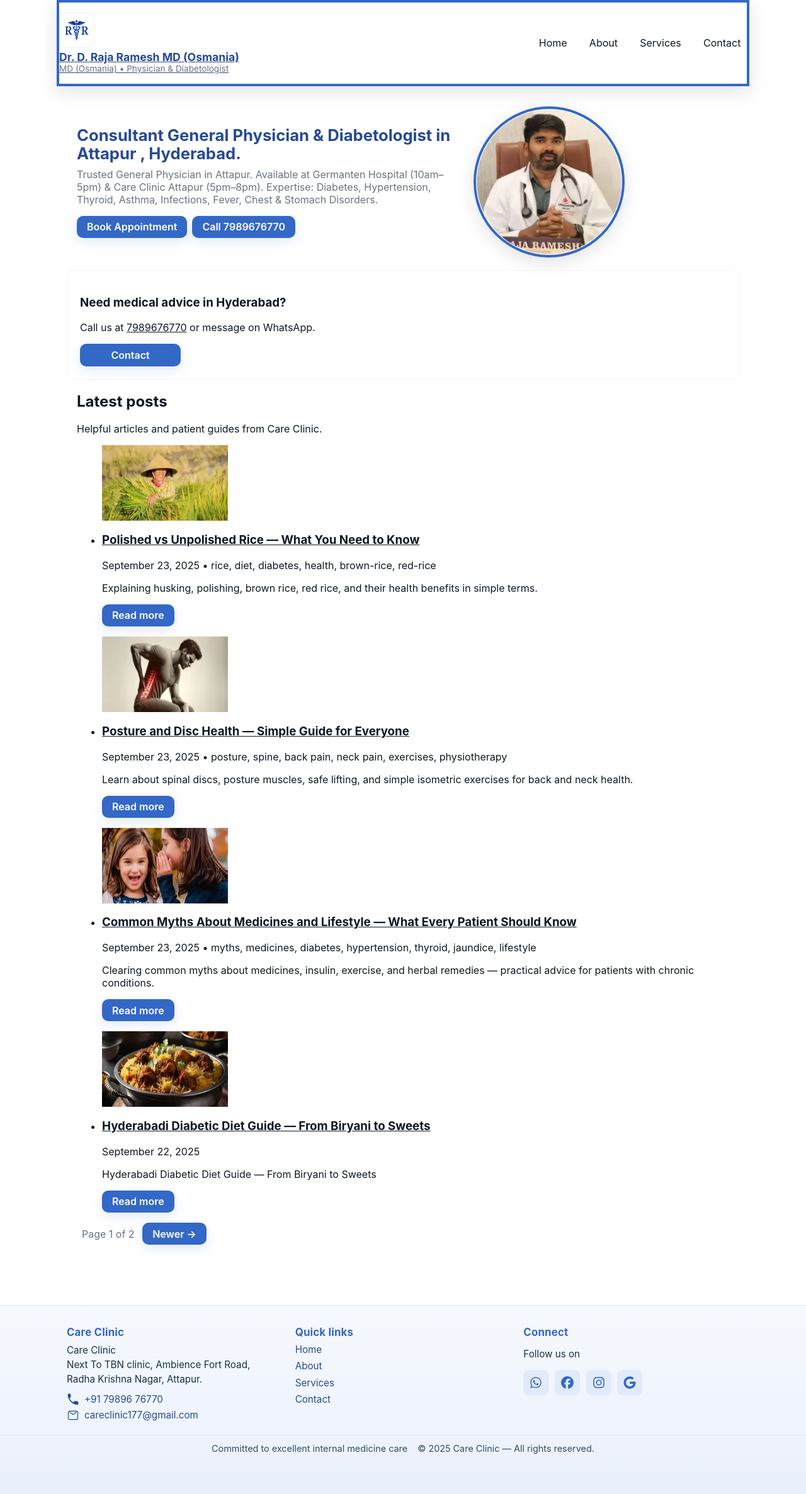
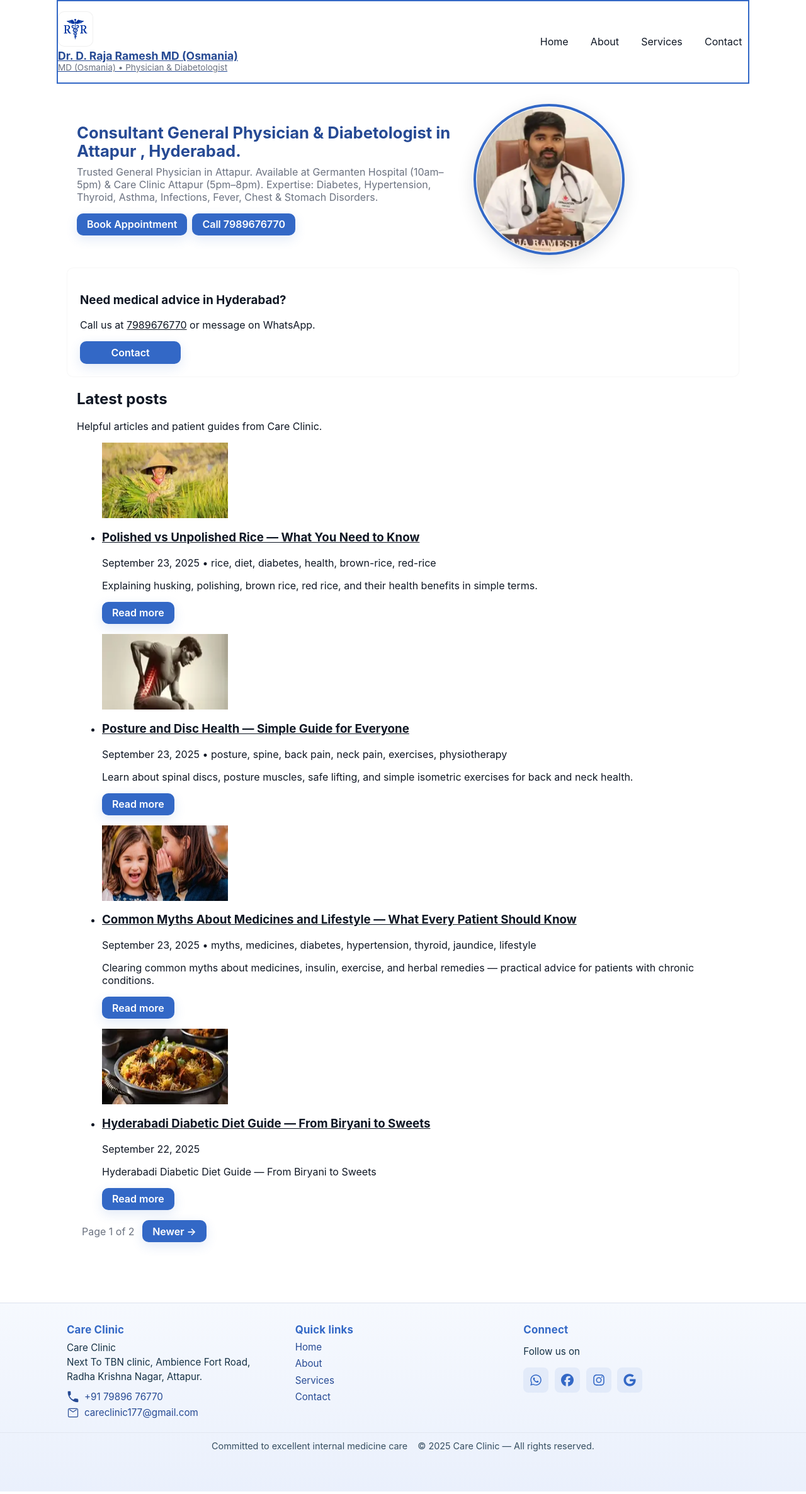
Before and after one commit to drrajarameshd/rr, a Jekyll site: the page built from index.html, in a window 1280 px wide. Shown: the whole page at 63% size. Built offline with Jekyll 4.4.1, drawn with Linux system fonts in a browser that asks for light colours; the list of posts is cut into pages by our own code.

Commit message:
Update style.css

```diff
--- a/assets/css/style.css
+++ b/assets/css/style.css
@@ -45,7 +45,7 @@ img{max-width:100%;display:block}
 :where(a,button,input,textarea,select):focus{outline:3px solid color-mix(in srgb, var(--primary) 20%, white);outline-offset:2px}
 
 /* ========= HEADER / BRAND ========= */
-.header-inner{display:flex;align-items:center;justify-content:space-between;padding:1rem 0;gap:1rem;border:4px solid var(--primary);box-shadow:0 8px 28px rgba(15,23,36,0.12);background:#fff}
+.header-inner{display:flex;align-items:center;justify-content:space-between;padding:1rem 0;gap:1rem;border:2px solid var(--primary)}
 .hero-mobile-card{display:none;box-sizing:border-box} }
 .brand{display:flex;align-items:center;gap:.75rem;text-decoration:none;color:inherit}
 .logo{width:56px;height:56px;border-radius:10px;background:#fff;border:1px solid rgba(0,0,0,.06);padding:8px;display:inline-flex;align-items:center;justify-content:center;flex-shrink:0}
```
